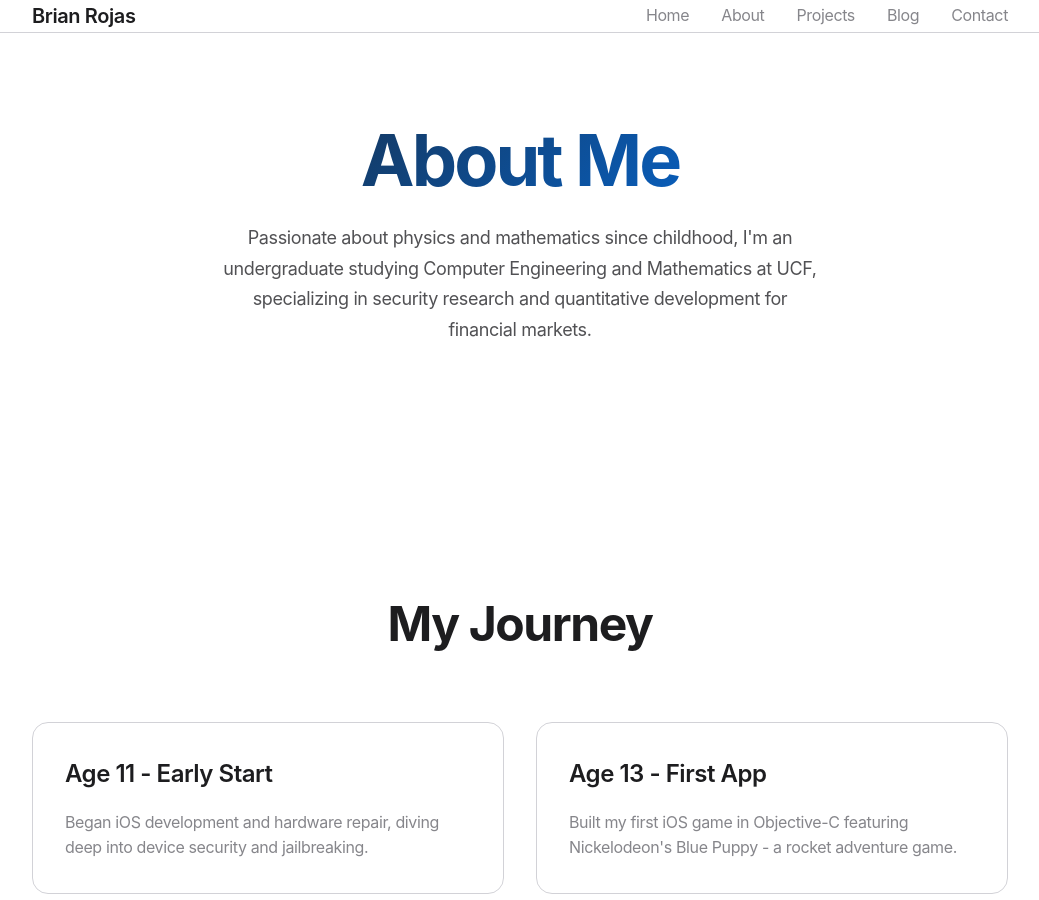
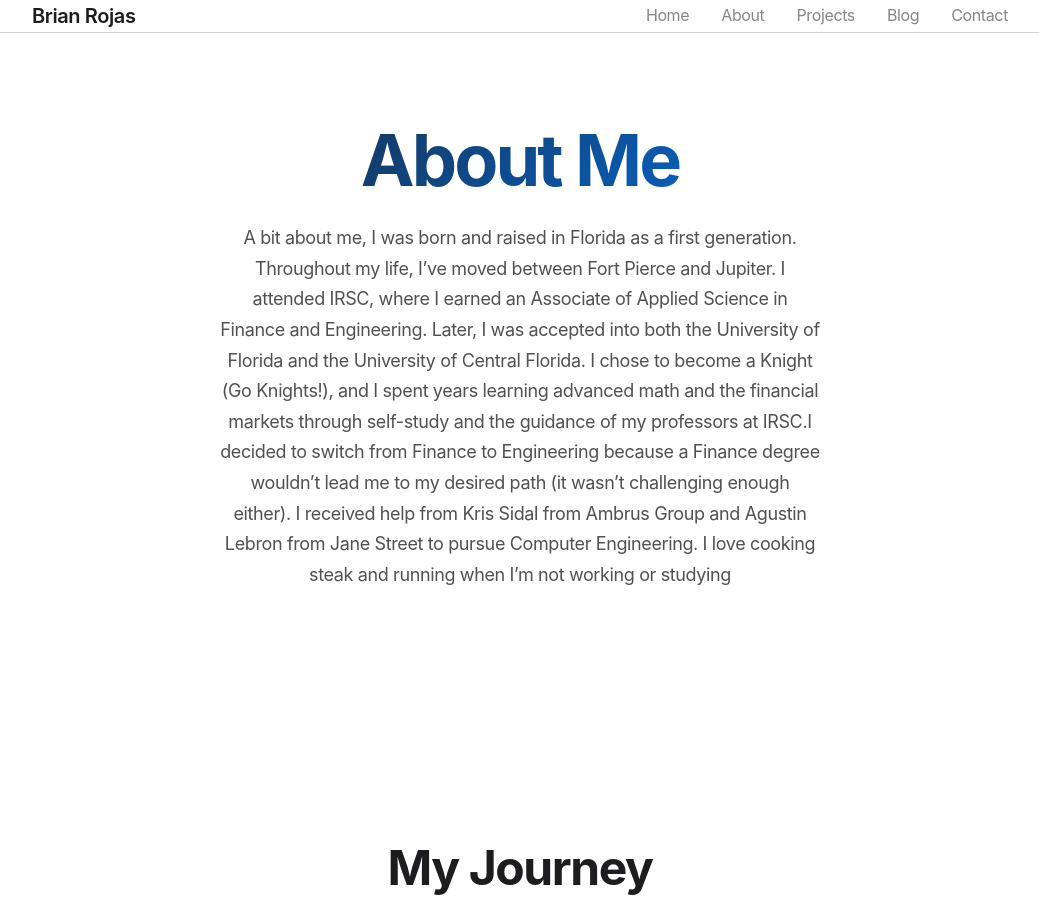
Before and after one commit to brianrojrc/brianrojrc.github.io, a Jekyll site: the page built from about.md, in a window 1280 px wide and 900 px high. Shown: the whole window, without its empty margins (120-1159 px from the left). Built offline with Jekyll 4.4.1, drawn with Linux system fonts in a browser that asks for light colours.

Commit message:
Update about.md

```diff
--- a/about.md
+++ b/about.md
@@ -6,9 +6,11 @@ title: About
 <section class="hero">
     <h1>About Me</h1>
     <p class="description">
-        Passionate about physics and mathematics since childhood, I'm an undergraduate
-        studying Computer Engineering and Mathematics at UCF, specializing in security
-        research and quantitative development for financial markets.
+        A bit about me, I was born and raised in Florida as a first generation.
+        Throughout my life, I’ve moved between Fort Pierce and Jupiter. I attended IRSC, where I earned an Associate of Applied Science in Finance and Engineering.
+        Later, I was accepted into both the University of Florida and the University of Central Florida. I chose to become a Knight (Go Knights!),
+        and I spent years learning advanced math and the financial markets through self-study and the guidance of my professors at IRSC.I decided to switch from Finance to Engineering because a Finance degree wouldn’t lead me to my desired path (it wasn’t challenging enough either).
+        I received help from Kris Sidal from Ambrus Group and Agustin Lebron from Jane Street to pursue Computer Engineering. I love cooking steak and running when I’m not working or studying
     </p>
 </section>
 
```
